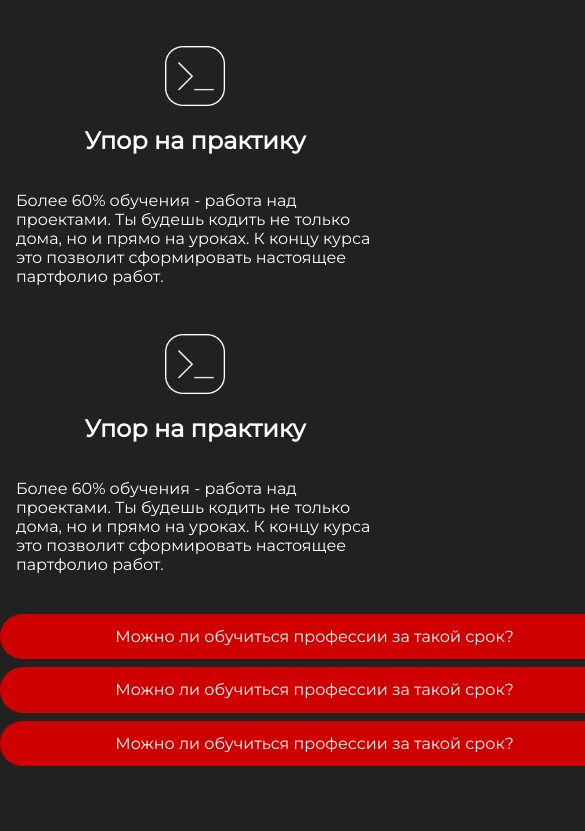
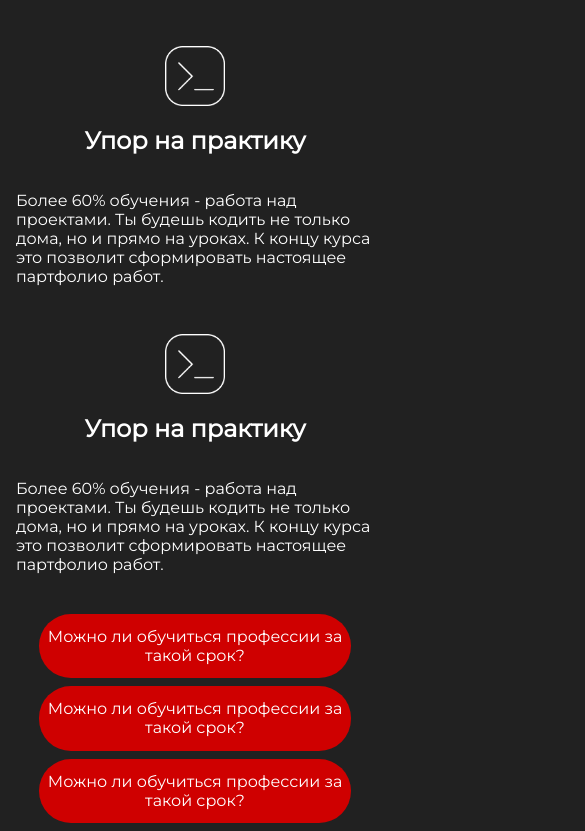
Before and after one commit to BaitemirAsanbaev/karakol-tech, a React (Create React App) app: page / in a window 390 px wide. Shown: the part 1329-2160 px from the top of the page, 585 px wide, since content can reach past the window. Before the commit the page ends 2103 px from the top, so only its background shows below. Built offline with nearby package versions, Linux system fonts and the light colour scheme.

Commit message:
details response

```diff
--- a/src/components/FAQ/FAQ.module.scss
+++ b/src/components/FAQ/FAQ.module.scss
@@ -4,7 +4,7 @@
 .FAQ {
   details {
     box-sizing: border-box;
-    width: 629px;
+    max-width: 629px;
     text-align: center;
     margin: 0.5rem auto;
     summary {
@@ -30,3 +30,11 @@
     }
   }
 }
+
+@media (max-width: 671px) {
+  .FAQ {
+    details {
+      max-width: 80%;
+    }
+  }
+}
```
